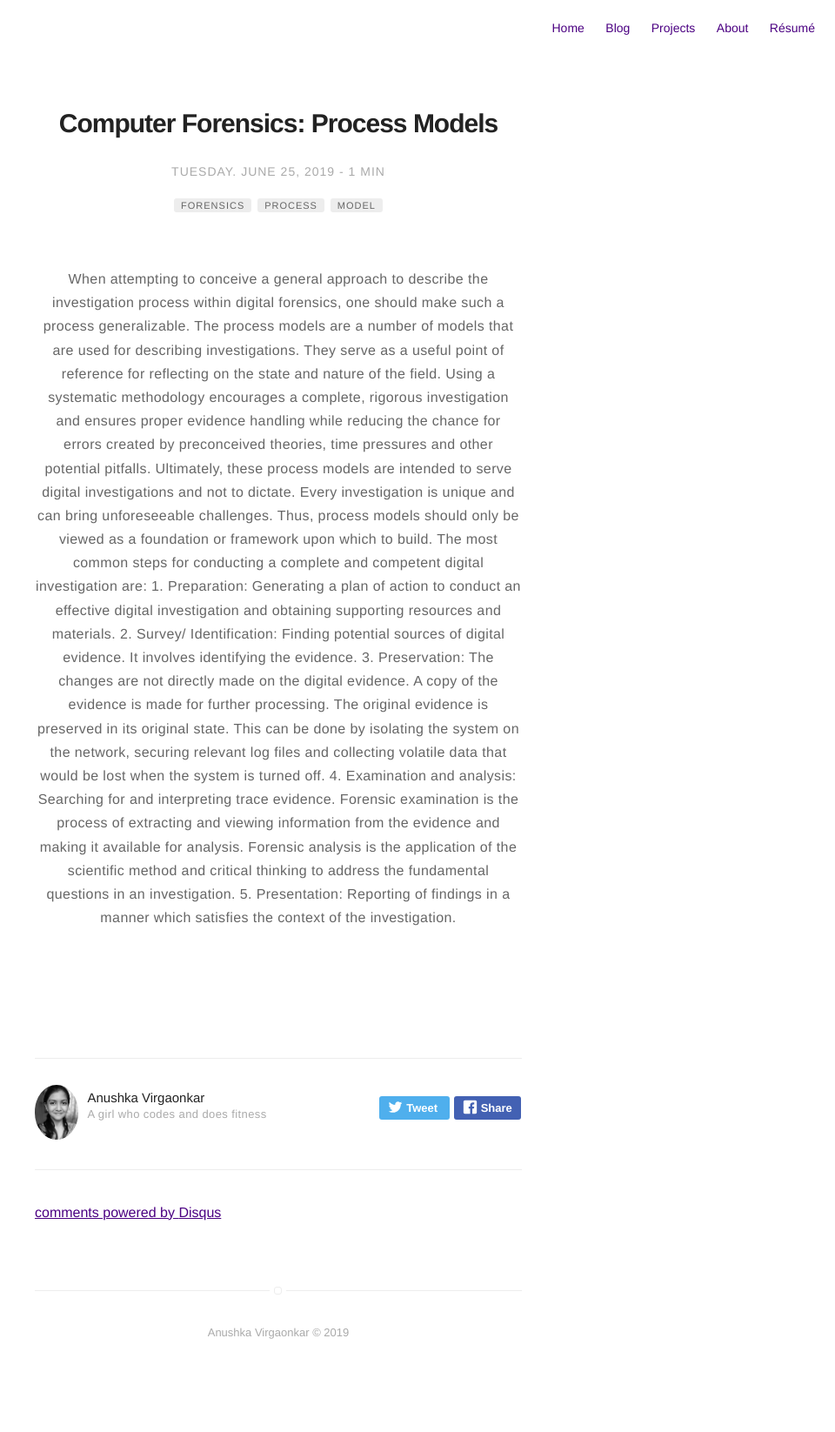
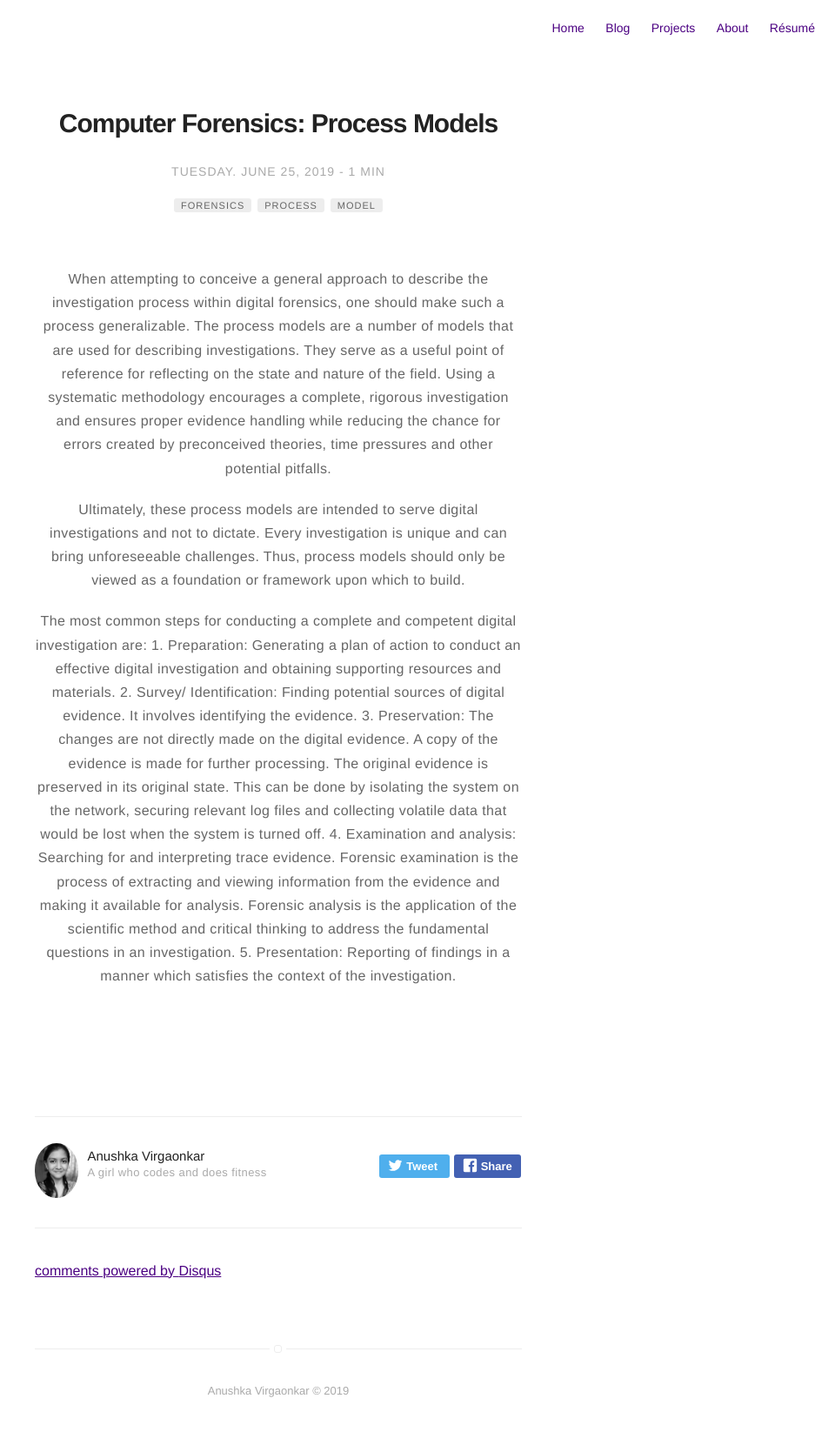
Before and after one commit to anushkavirgaonkar/anushkavirgaonkar.github.io, a Jekyll site: the page built from _posts/2019-06-25-computer-forensics-process-models.md, in a window 1280 px wide. Shown: the whole page at 87% size, without its empty margins (320-1280 px from the left). Built offline with Jekyll 4.4.1, drawn with Linux system fonts in a browser that asks for light colours; comment, search, counter and statistics services are not loaded; before the commit the page ends 1579 px from its top, so only the background shows below that.

Commit message:
center align all paragraphs

```diff
--- a/_posts/2019-06-25-computer-forensics-process-models.md
+++ b/_posts/2019-06-25-computer-forensics-process-models.md
@@ -13,9 +13,11 @@ description: Process models in computer forensics.
 ---
 <p align="center">
 When attempting to conceive a general approach to describe the investigation process within digital forensics, one should make such a process generalizable. The process models are a number of models that are used for describing investigations. They serve as a useful point of reference for reflecting on the state and nature of the field. Using a systematic methodology encourages a complete, rigorous investigation and ensures proper evidence handling while reducing the chance for errors created by preconceived theories, time pressures and other potential pitfalls.
-
+</p>
+<p align="center">
 Ultimately, these process models are intended to serve digital investigations and not to dictate. Every investigation is unique and can bring unforeseeable challenges. Thus, process models should only be viewed as a foundation or framework upon which to build.
-
+</p>
+<p align="center">
 The most common steps for conducting a complete and competent digital investigation are:
 
 1. Preparation: Generating a plan of action to conduct an effective digital investigation and obtaining supporting resources and materials.
```
